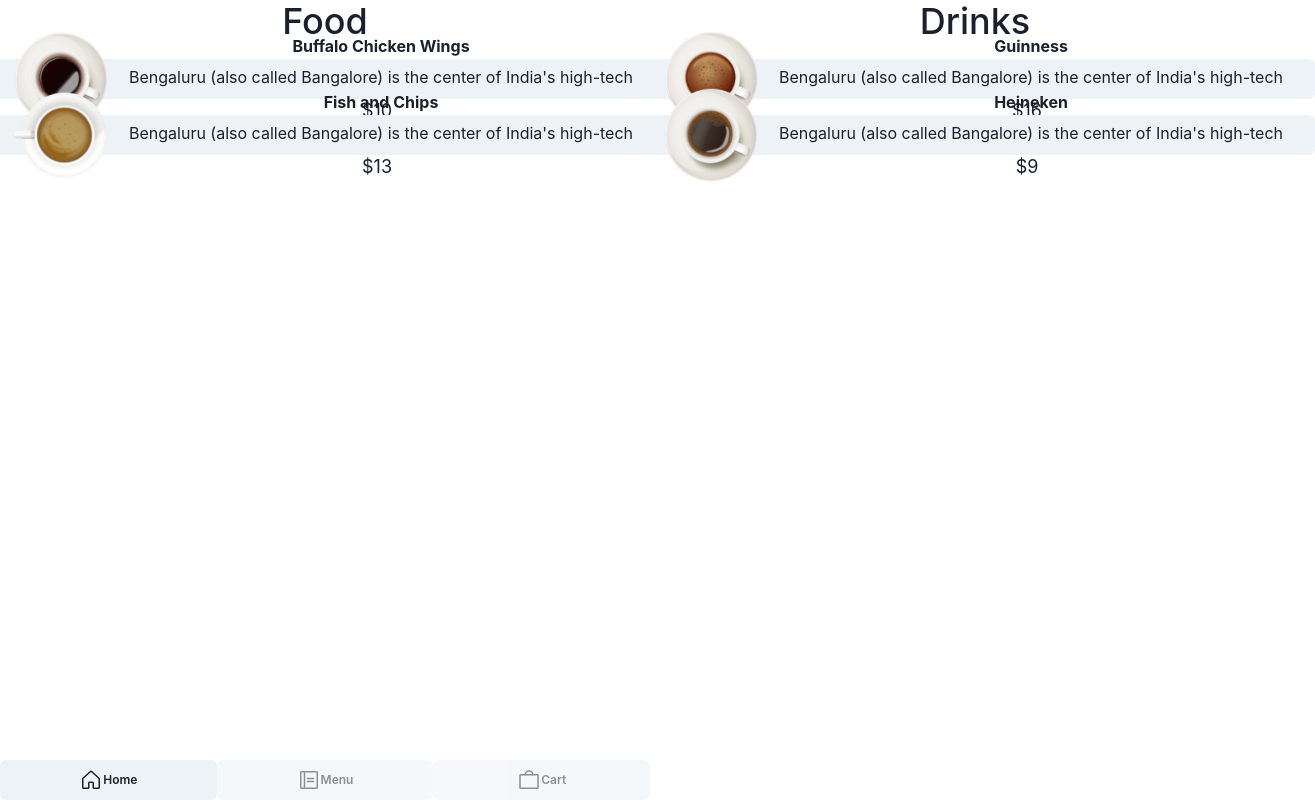
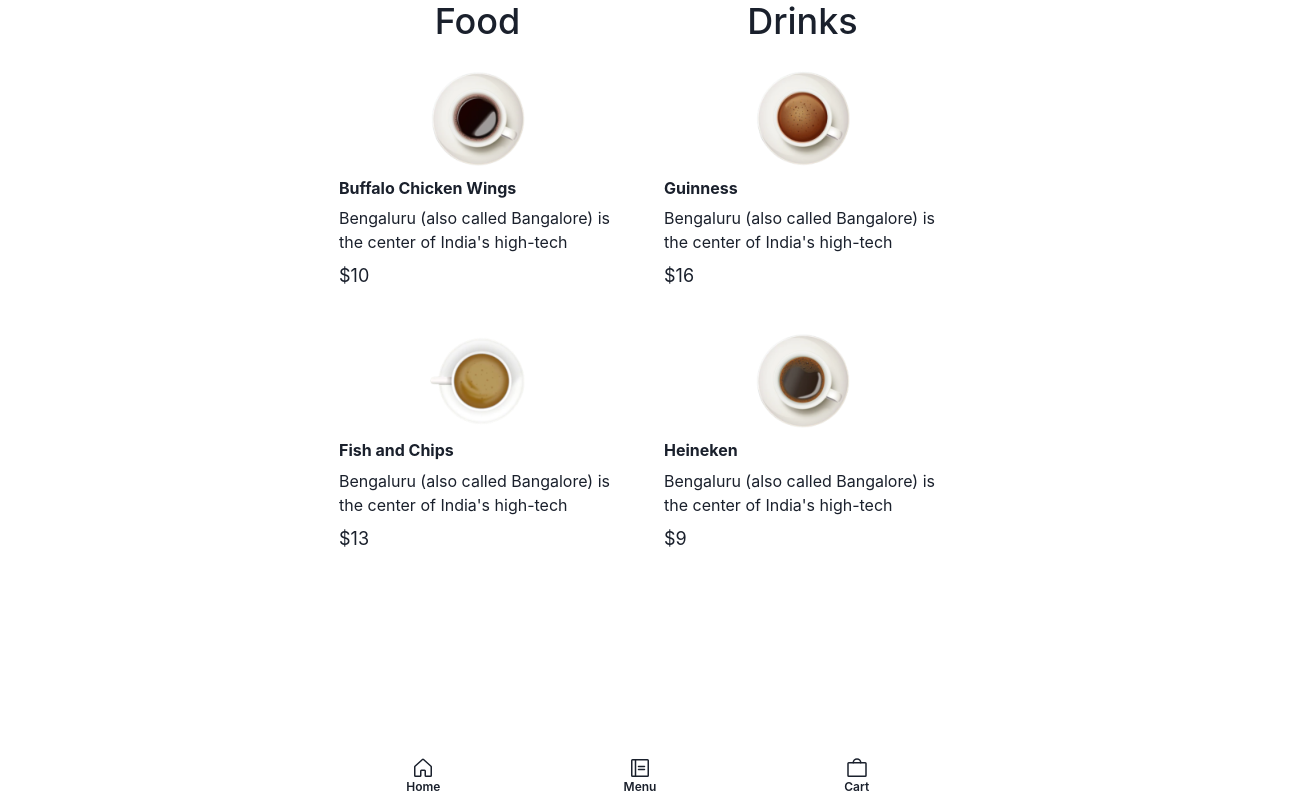
Before and after one commit to diebraga/MyRestaurant, a React (Create React App) app in the folder frontend/: page /1/menu in a window 1280 px wide. Shown: the whole page, 1315 px wide, since content can reach past the window. Built offline with nearby package versions, Linux system fonts and the light colour scheme.

Commit message:
fix lib diffs

```diff
--- a/frontend/src/components/BottomNav/BottomNav.tsx
+++ b/frontend/src/components/BottomNav/BottomNav.tsx
@@ -28,13 +28,10 @@
   return (
     <>
       <Flex
-        background="white"
-        justify="space-around"
         flexDirection="row"
         position="fixed"
         bottom="0"
         zIndex={999}
-        flex={1}
         width="100%"
         maxWidth="650px"
       >
@@ -45,6 +42,7 @@
               isSelected={index === selected}
               onClick={() => onClickNavigation(index, `/${userId}` + item.path)}
               ItemIcon={item.ItemIcon}
+              key={item.id}
             />
           );
         })}
--- a/frontend/src/components/BottomNav/components/BottomNavItem.tsx
+++ b/frontend/src/components/BottomNav/components/BottomNavItem.tsx
@@ -1,6 +1,5 @@
-import { Button, Icon, Text, Center } from "@chakra-ui/react";
+import { Button, Text, Center, Flex } from "@chakra-ui/react";
 import React, { ForwardRefExoticComponent } from "react";
-import { navItemIsSelected } from "./utils/navItemIsSelected/navItemIsSelected";
 import { IconProps } from "phosphor-react";
 
 export type BottomNavItemProps = {
@@ -19,18 +18,21 @@
   ItemIcon,
 }) => {
   return (
-    <Button
-      opacity={navItemIsSelected(isSelected)}
-      py="3"
+    <Flex
+      as={Button}
       flex={1}
+      width="100%"
+      justify="center"
       onClick={onClick}
-      type="button"
+      background="transparent"
+      height={50}
+      borderRadius="none"
     >
-      <Center>
+      <Center flexDirection="column">
         <ItemIcon size={24} />
         <Text fontSize="12">{label}</Text>
       </Center>
-    </Button>
+    </Flex>
   );
 };
 
--- a/frontend/src/components/Layout/Layout.tsx
+++ b/frontend/src/components/Layout/Layout.tsx
@@ -7,7 +7,7 @@
 
 const Layout: React.FC<LayoutProps> = ({ children }) => {
   return (
-    <Flex width="100%" minHeight="100vh" alignItems="center">
+    <Flex width="100%" minHeight="100vh" justify="center">
       <Flex maxWidth="650px" flexDir="column" width="100%">
         {children}
       </Flex>
--- a/frontend/src/pages/Menu/components/Screen/Screen.tsx
+++ b/frontend/src/pages/Menu/components/Screen/Screen.tsx
@@ -8,13 +8,7 @@
 
 const Screen: React.FC<ScreenProps> = ({ title, products }) => {
   return (
-    <VStack
-      width="100%"
-      minHeight="100vh"
-      alignItems="center"
-      spacing={4}
-      paddingX={["3", "8"]}
-    >
+    <VStack width="100%" minHeight="100vh" spacing={4} justifySelf="center">
       <Heading fontWeight="medium" fontSize={["4xl"]}>
         {title}
       </Heading>
--- a/frontend/src/pages/Menu/components/Screen/components/ScreenItem.tsx
+++ b/frontend/src/pages/Menu/components/Screen/components/ScreenItem.tsx
@@ -1,4 +1,4 @@
-import { Avatar, Flex, Heading, Button, Stack, Text } from "@chakra-ui/react";
+import { Avatar, Flex, Heading, Stack, Text } from "@chakra-ui/react";
 import React from "react";
 import { Product } from "../../../Menu";
 
@@ -14,9 +14,9 @@
   onClick,
 }) => {
   return (
-    <Button onClick={onClick}>
+    <Flex onClick={onClick}>
       <Stack
-        direction={{ base: "column", xs: "row" }}
+        flexDirection="column"
         overflow="hidden"
         width={["100%"]}
         shadow="1"
@@ -24,39 +24,32 @@
         padding="3"
       >
         <Flex justify="center" align="center">
-          <Avatar
-            src={imgUri}
-            size="xl"
-          />
+          <Avatar src={imgUri} size="xl" />
         </Flex>
         <Stack
           flex="1"
           padding="1"
           marginLeft="2"
           justifyContent="space-around"
-          marginTop={{ base: "1", xs: "0" }}
         >
           <Heading
             size="sm"
-            textAlign={{ base: "center", xs: "start" }}
-            marginTop={{ base: "1", xs: "0" }}
           >
             {name}
           </Heading>
-          <Text fontWeight="400" textAlign={{ base: "center", xs: "start" }}>
+          <Text fontWeight="400">
             {description}
           </Text>
           <Text
             fontWeight="400"
             fontSize="lg"
-            textAlign={{ base: "center", xs: "right" }}
             paddingRight="2"
           >
             ${price}
           </Text>
         </Stack>
       </Stack>
-    </Button>
+    </Flex>
   );
 };
 
--- a/frontend/src/pages/SignIn/SignIn.tsx
+++ b/frontend/src/pages/SignIn/SignIn.tsx
@@ -26,11 +26,18 @@
       alignItems="center"
       padding={6}
     >
-      <Flex maxW="400px" width="100%" flexDirection="column">
+      <Flex
+        as="form"
+        onSubmit={handleSubmit(onSubmit)}
+        maxW="400px"
+        width="100%"
+        flexDirection="column"
+      >
         <Heading>Login</Heading>
         <Text marginTop="4">Email</Text>
         <Input
-          size="xl"
+          size="lg"
+          borderColor="gray.700"
           _focus={{ backgroundColor: "white" }}
           {...register("email", {
             required: "Email is required",
@@ -41,16 +48,24 @@
             },
           })}
         />
+        <Text fontSize={["xs"]} color="red.500" marginTop="0.5">
+          {errors && errors.email?.message}
+        </Text>
 
         <Text marginTop="2">Password</Text>
         <Input
-          size="xl"
+          borderColor="gray.700"
+          size="lg"
           _focus={{ backgroundColor: "white" }}
           {...register("password", {
             minLength: 4,
             maxLength: 30,
           })}
+          type="password"
         />
+        <Text fontSize={["xs"]} color="red.500" marginTop="0.5">
+          {errors && errors.password?.message}
+        </Text>
         <Button
           width="100%"
           marginTop="4"
@@ -58,21 +73,34 @@
           colorScheme="darkText"
           leftIcon={<Key size={25} />}
           textAlign="left"
+          size="lg"
+          type="submit"
+          fontSize="md"
         >
           SignIn
         </Button>
 
-        <Button display="inline-block" variant="link">
+        <Button
+          display="inline-block"
+          variant="link"
+          size="lg"
+          marginTop={3}
+          fontSize="md"
+          colorScheme="blue"
+        >
           Did you forget your password?
         </Button>
 
         <Text textAlign="center">-</Text>
         <Button
           width="100%"
+          size="lg"
+          fontSize="md"
           variant="outline"
           colorScheme="darkText"
           marginTop="2"
           leftIcon={<GoogleIcon height={25} width={25} />}
+          type="button"
         >
           Login with Google
         </Button>
```
